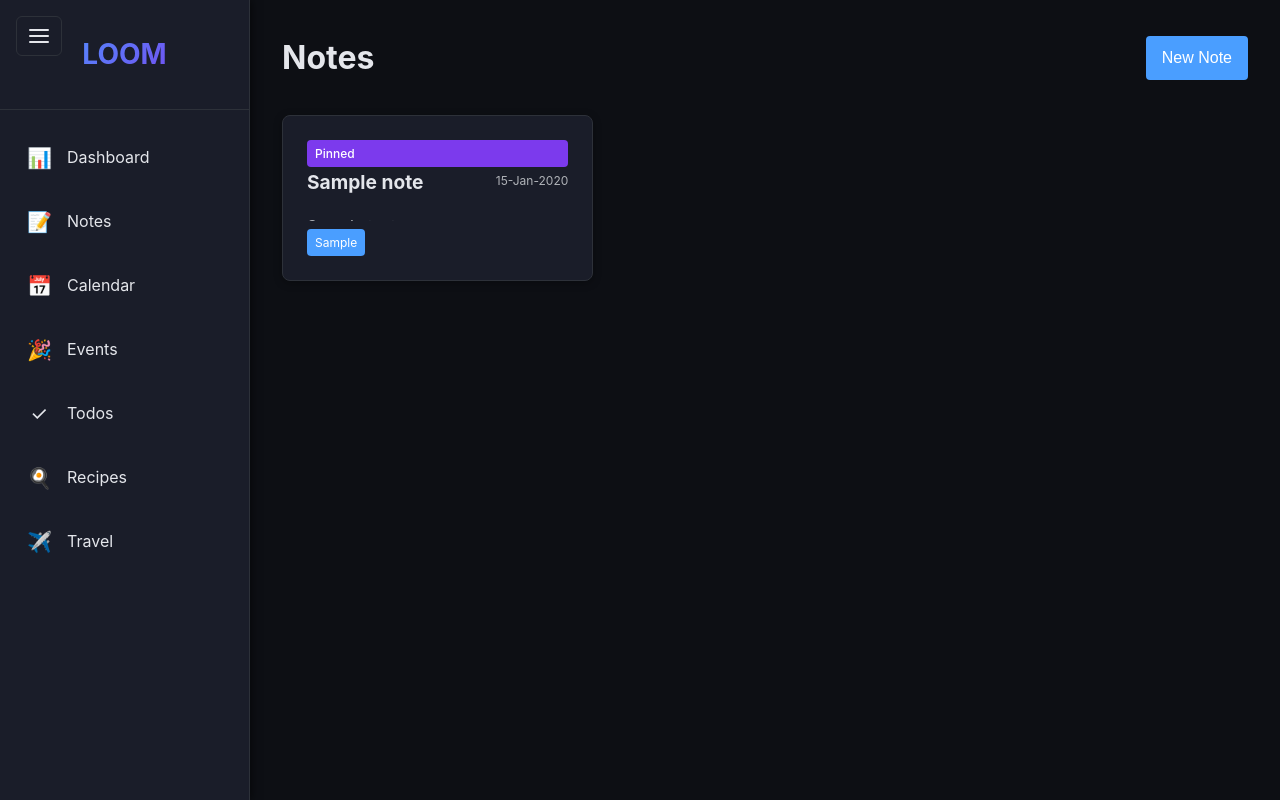
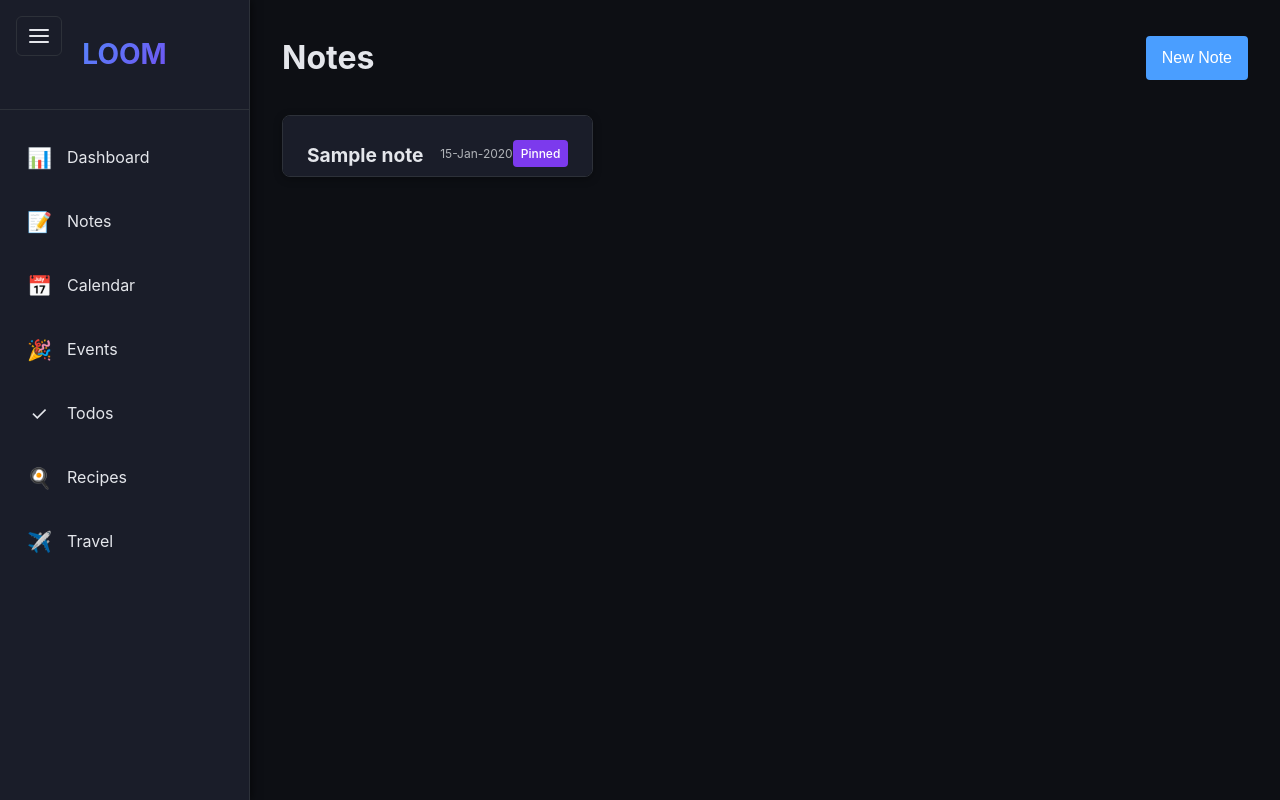
Before and after one commit to DorkSoul/LOOM, a Flask app: page /notes/ in a window 1280 px wide. Run offline with Flask 3, Linux system fonts and the light colour scheme; tables that the repository leaves empty hold one stand-in row (values such as "Sample post"); parts of the project's set-up code (start-up, migrations or seed data) failed here and were passed over; some libraries are stand-ins or nearby versions.

Commit message:
Update index.html

```diff
--- a/app/templates/notes/index.html
+++ b/app/templates/notes/index.html
@@ -214,11 +214,13 @@
     /* Note card styling */
     .note-card {
         max-width: 400px;
-        min-height: 150px;
-        max-height: 600px;
+        height: auto;
         overflow-y: auto;
-        display: flex;
-        flex-direction: column;
+    }
+
+    .note-card .note-content {
+        min-height: 100px;
+        max-height: 500px;
     }
 
     .note-card-header {
```
